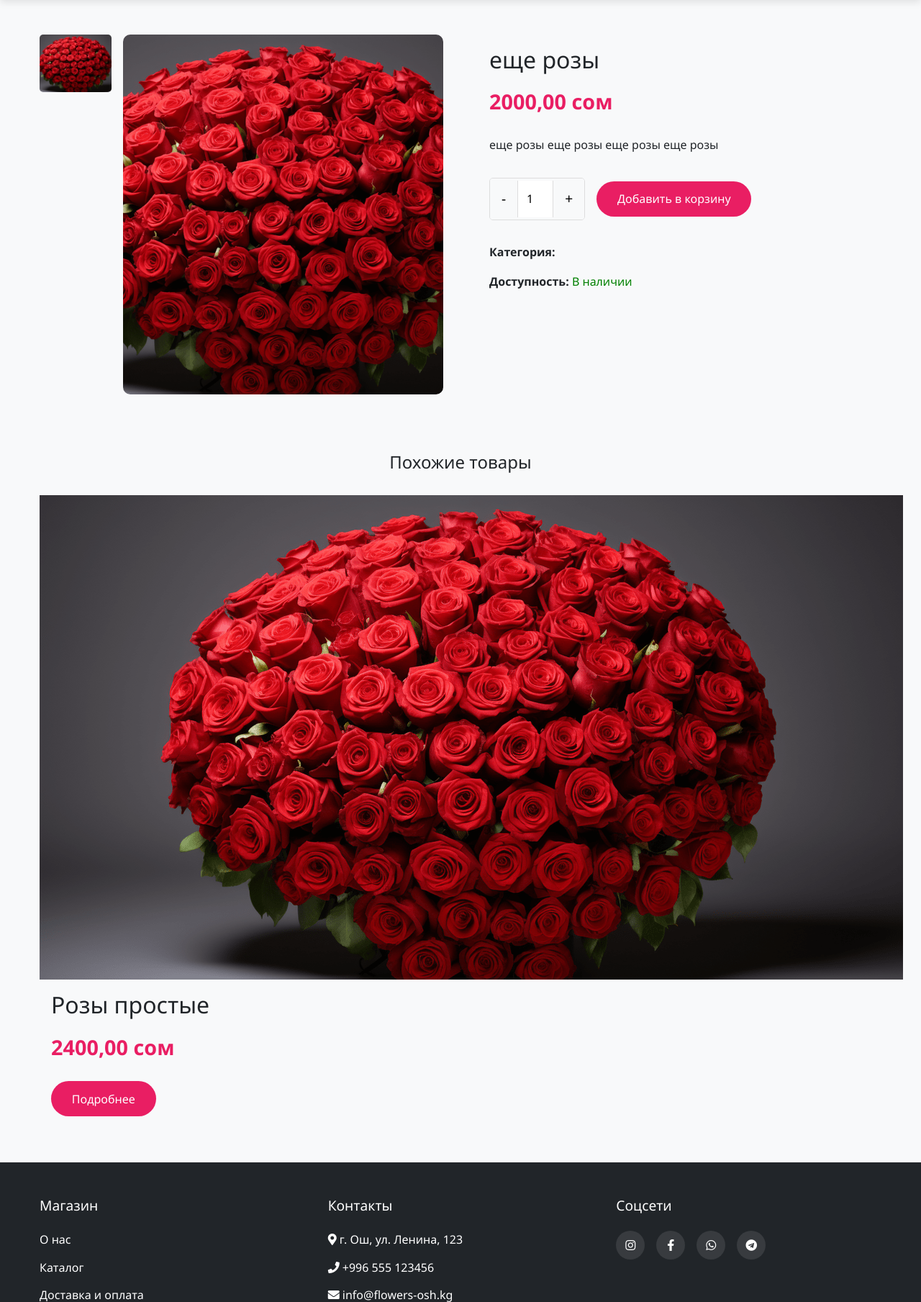
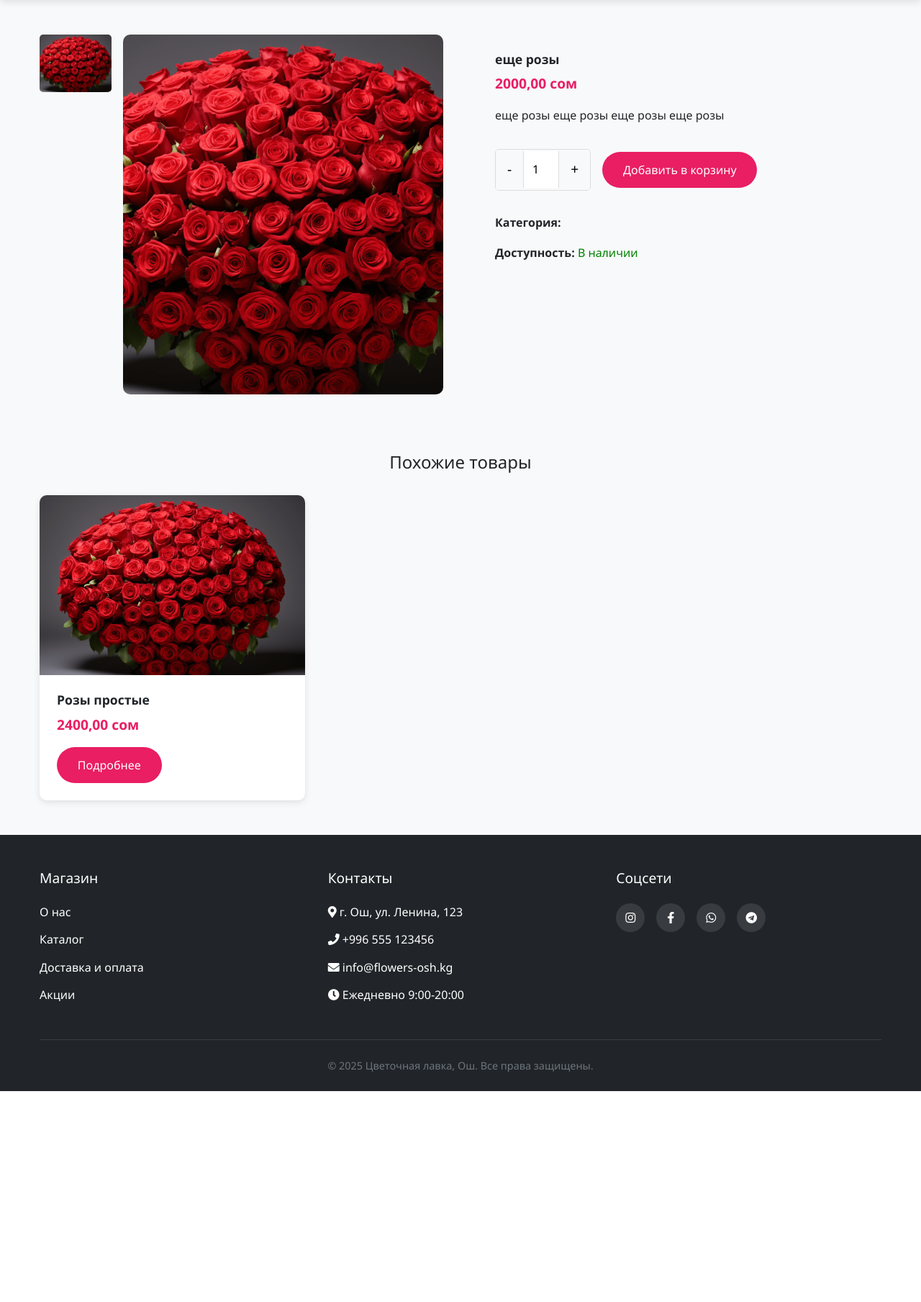
Before and after one commit to Amantur1develooper/flowers, a Django app: a page that uses core/templates/shop/product_detail.html in a window 1280 px wide. Shown: the part 72-1881 px from the top of the page at 72% size. After the commit the page ends 1588 px from the top, so only its background shows below. Run offline with Django 5.2, Linux system fonts and the light colour scheme; data comes from the database, SQL or seed files in the repository; some libraries are stand-ins or nearby versions.

Commit message:
venv/bin/activate

```diff
--- a/core/templates/shop/product_detail.html
+++ b/core/templates/shop/product_detail.html
@@ -145,6 +145,49 @@
             font-size: 1.5rem;
         }
     }
+    /* Products */
+    .products-grid {
+        display: grid;
+        grid-template-columns: repeat(auto-fill, minmax(280px, 1fr));
+        gap: 2rem;
+    }
+
+    .product-card {
+        background-color: var(--white);
+        border-radius: 10px;
+        overflow: hidden;
+        box-shadow: var(--box-shadow);
+        transition: var(--transition);
+    }
+
+    .product-card:hover {
+        transform: translateY(-10px);
+        box-shadow: 0 15px 30px rgba(0,0,0,0.1);
+    }
+
+    .product-img {
+        width: 100%;
+        height: 250px;
+        object-fit: cover;
+    }
+
+    .product-info {
+        padding: 1.5rem;
+    }
+
+    .product-title {
+        font-size: 1.1rem;
+        margin-bottom: 0.5rem;
+        font-weight: 600;
+    }
+
+    .product-price {
+        color: var(--primary-color);
+        font-weight: 700;
+        font-size: 1.2rem;
+        margin-bottom: 1rem;
+    }
+
 </style>
 {% endblock %}
 
```
